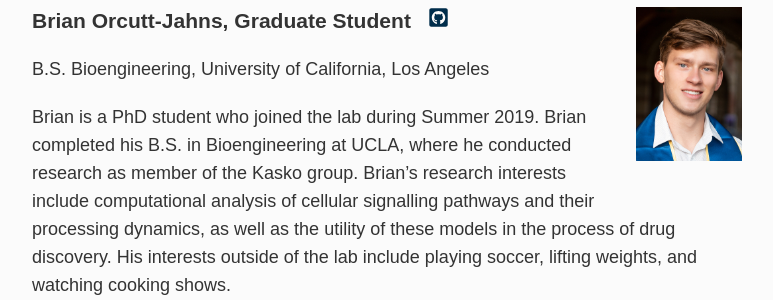
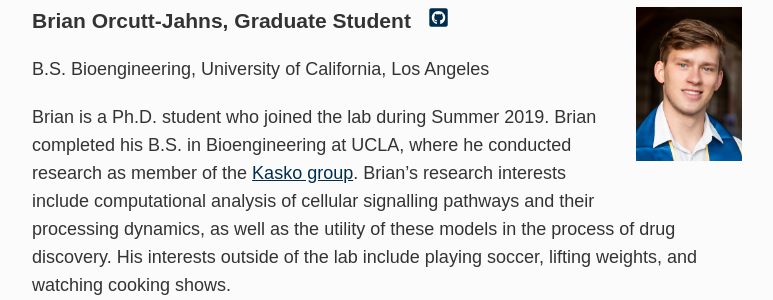
Before and after one commit to meyer-lab/asmlab.org, a Jekyll site: the page built from team/index.md, in a window 1280 px wide and 900 px high, scrolled down 2320 px. Shown: the part 153-453 px from the top of the window, without its empty margins (253-1026 px from the left). Built offline with Jekyll 4.4.1, drawn with Linux system fonts in a browser that asks for light colours; some web fonts are replaced.

Commit message:
Update index.md

```diff
--- a/team/index.md
+++ b/team/index.md
@@ -53,7 +53,7 @@ Farnaz joined the lab in September 2018 as a Ph.D. student with an interest in m
 ### Brian Orcutt-Jahns, Graduate Student&nbsp;&nbsp;&nbsp;<a href="https://github.com/borcuttjahns"><svg class="svg-icon"><use xlink:href="#fa-github"></use></svg></a>
 B.S. Bioengineering, University of California, Los Angeles
 
-Brian is a PhD student who joined the lab during Summer 2019. Brian completed his B.S. in Bioengineering at UCLA, where he conducted research as member of the Kasko group. Brian's research interests include computational analysis of cellular signalling pathways and their processing dynamics, as well as the utility of these models in the process of drug discovery. His interests outside of the lab include playing soccer, lifting weights, and watching cooking shows.
+Brian is a Ph.D. student who joined the lab during Summer 2019. Brian completed his B.S. in Bioengineering at UCLA, where he conducted research as member of the [Kasko group](http://kaskolab.com). Brian's research interests include computational analysis of cellular signalling pathways and their processing dynamics, as well as the utility of these models in the process of drug discovery. His interests outside of the lab include playing soccer, lifting weights, and watching cooking shows.
 
 <br />
 
```
